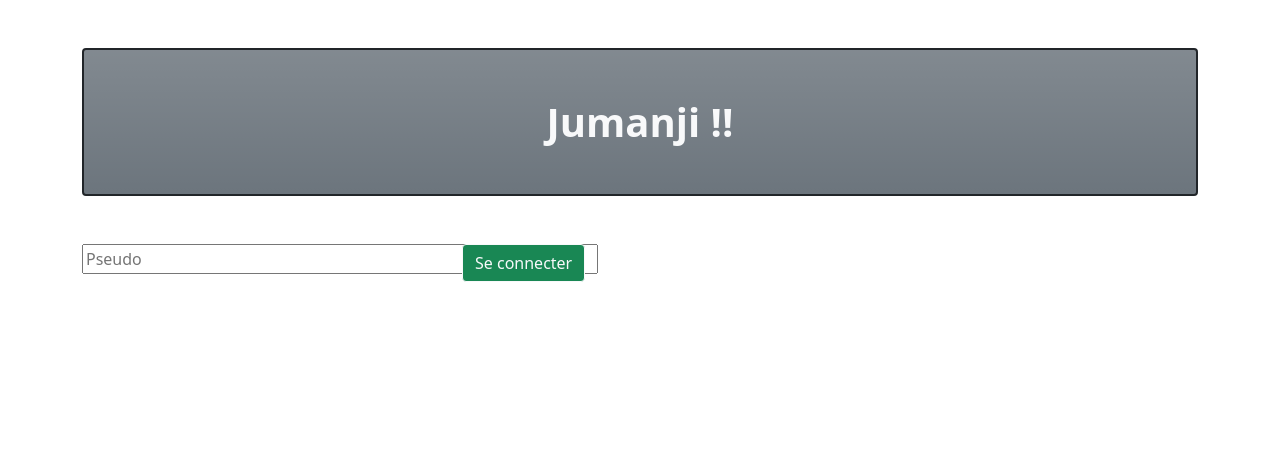
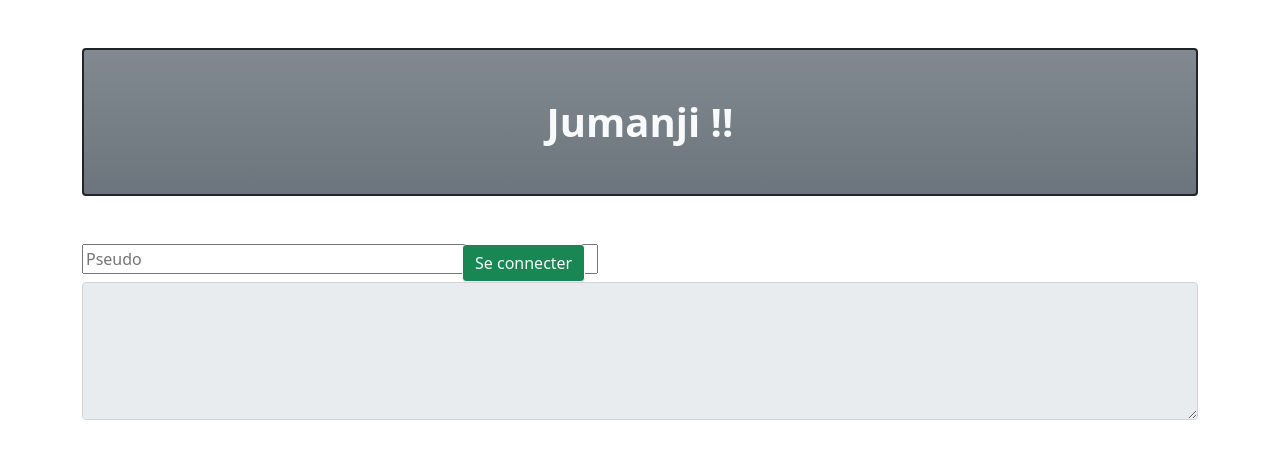
Before and after one commit to Mouloud18/TP2-OS-Jeu, a Flask app: page / in a window 1280 px wide. Shown: the top 459 px of the page. Run offline with Flask 2, Linux system fonts and the light colour scheme.

Commit message:
13 commit

```diff
--- a/templates/home.html
+++ b/templates/home.html
@@ -27,10 +27,12 @@
 
             </div>
         </form>
-        {% if pseudo %}
-        <p id="Monstre vaincu"> {{ pseudo }} a vaincu {{ compteurkill }} monstres !!! </p>
-        <p> les monstres : {{ listevaincus }} ont été éradiqué </p>
-        {% endif %}
+        <textarea class="form-control text-success text-sm-right p-2"  rows="5" readonly>
+            {% if pseudo %}
+            <p id="Monstre vaincu"> {{ pseudo }} a vaincu {{ compteurkill }} monstres !!! </p>
+            <p> les monstres : {{ listevaincus }} ont été éradiqué </p>
+            {% endif %}
+        </textarea>
     </div>
 
 
```
